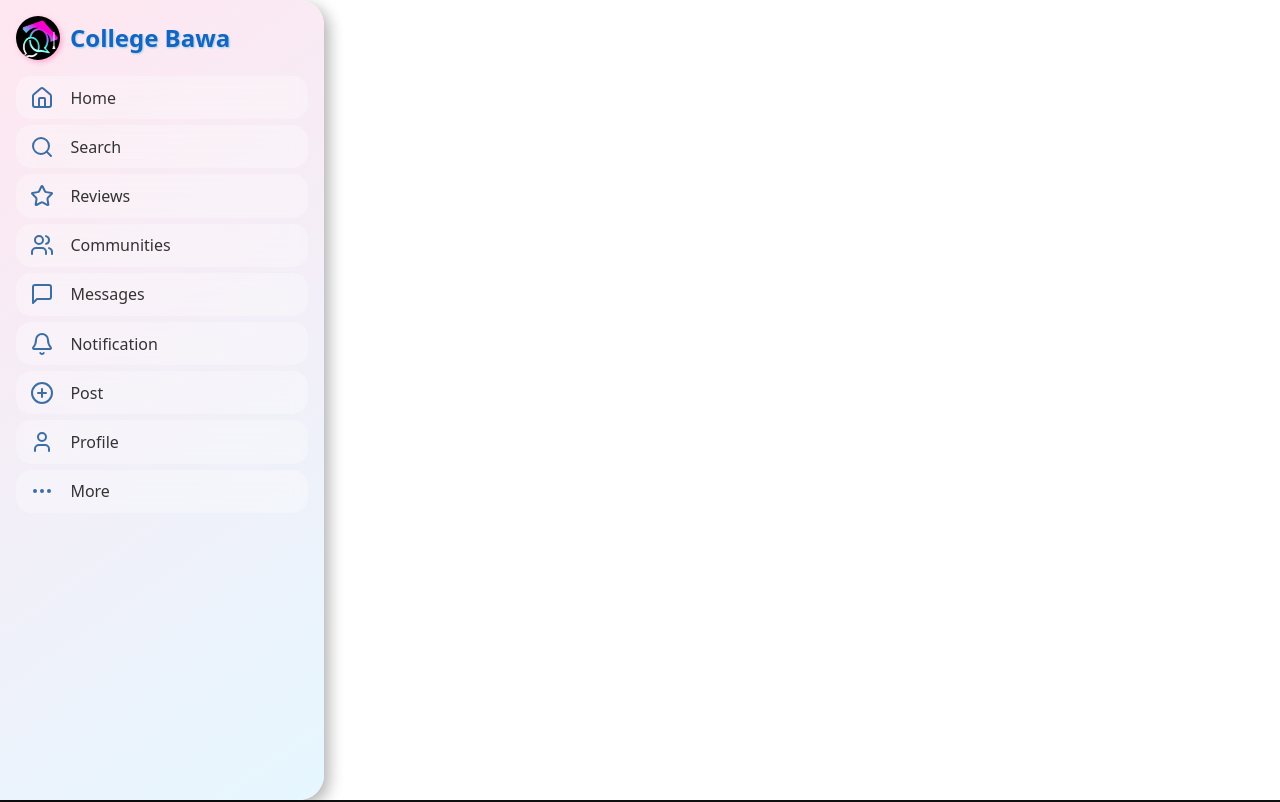
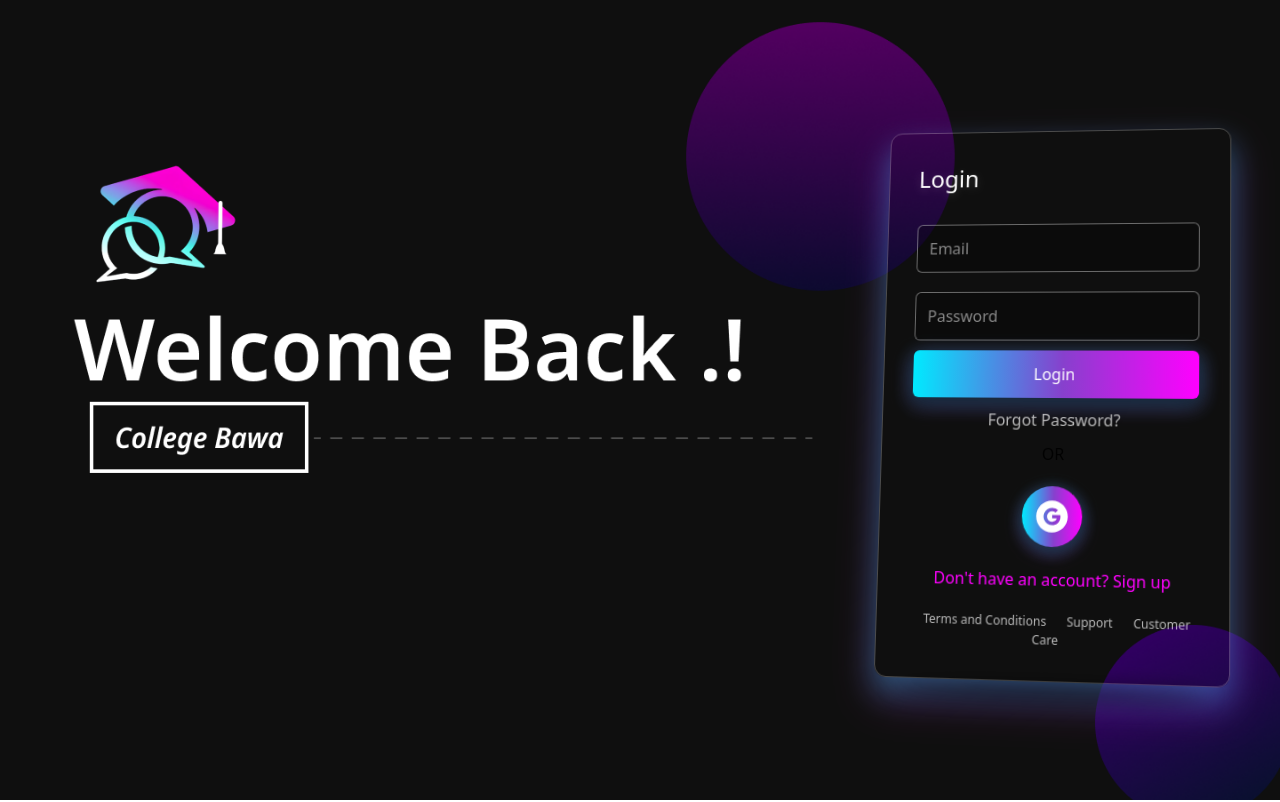
Before and after one commit to keshavchandel13/College-Bawa, a React (Vite) app in the folder Frontend/: page /login in a window 1280 px wide. Shown: the top 802 px of the page. Built offline with nearby package versions, Linux system fonts and the light colour scheme.

Commit message:
updated routing

```diff
--- a/Frontend/src/App.jsx
+++ b/Frontend/src/App.jsx
@@ -6,8 +6,6 @@ import Home from './pages/Home'; // Import Home
 function App() {
   return (
     <AuthProvider>
-
-      <Home />  {/* Home Component Integrated */}
       <AppRoutes />
     </AuthProvider>
   );
--- a/Frontend/src/api/post.js
+++ b/Frontend/src/api/post.js
@@ -3,15 +3,15 @@ import axios from "axios";
 const API_URL = "http://localhost:5000/api/posts"; // Adjust if backend runs on a different port
 
 // Get all posts
-export const getPosts = async () => {
-  try {
-    const response = await axios.get(API_URL);
-    return response.data;
-  } catch (error) {
-    console.error("Error fetching posts:", error);
-    return [];
-  }
-};
+// export const getPosts = async () => {
+//   try {
+//     const response = await axios.get(API_URL);
+//     return response.data;
+//   } catch (error) {
+//     console.error("Error fetching posts:", error);
+//     return [];
+//   }
+// };
 
 // Create a new post
 export const createPost = async (content, image, token) => {
--- a/Frontend/src/components/layout/SideBar.jsx
+++ b/Frontend/src/components/layout/SideBar.jsx
@@ -10,7 +10,7 @@ const menuItems = [
   { icon: <Users />, label: "Communities" },
   { icon: <MessageSquare />, label: "Messages", path:"/home/chat" },
   { icon: <Bell />, label: "Notification" },
-  { icon: <PlusCircle />, label: "Post" },
+  { icon: <PlusCircle />, label: "Post", path: "/home/createpost" },
   { icon: <User />, label: "Profile", path: "/home/profile" },
   { icon: <MoreHorizontal />, label: "More", path:"/home/more"},
 ];
--- a/Frontend/src/components/post/Feed.jsx
+++ b/Frontend/src/components/post/Feed.jsx
@@ -1,15 +1,15 @@
 //Ye post display kregi file frontend mai backend se
 
 import React, { useEffect, useState } from "react";
-import { getPosts, likePost, commentOnPost, sharePost } from "../../api/postApi";
+import { likePost, commentOnPost, sharePost } from "../../api/post";
 import PostItem from "./PostItem";
 
 const Feed = ({ token }) => {
   const [posts, setPosts] = useState([]);
 
-  useEffect(() => {
-    fetchPosts();
-  }, []);
+  // useEffect(() => {
+  //   fetchPosts();
+  // }, []);
 
   const fetchPosts = async () => {
     const data = await getPosts();
--- a/Frontend/src/components/post/PostForm.jsx
+++ b/Frontend/src/components/post/PostForm.jsx
@@ -1,5 +1,5 @@
 import React, { useState } from "react";
-import { createPost } from "../../api/postApi";
+import { createPost } from "../../api/post";
 
 const PostForm = ({ onPostCreated, token }) => {
   const [content, setContent] = useState("");
--- a/Frontend/src/pages/CreatePost.jsx
+++ b/Frontend/src/pages/CreatePost.jsx
@@ -2,7 +2,7 @@ import React, { useState } from "react";
 import PostForm from "../components/post/PostForm";
 import Feed from "../components/post/Feed";
 
-const CreatePost = () => {
+const CreatePost = (token) => {
 
 
   return (
--- a/Frontend/src/pages/Home.jsx
+++ b/Frontend/src/pages/Home.jsx
@@ -1,5 +1,4 @@
 import React from 'react';
-import Logout from '../features/auth/Logout';
 import Sidebar from '../components/layout/SideBar';
 import '../styles/homepage/home.css';
 import { Outlet } from "react-router-dom";
```
